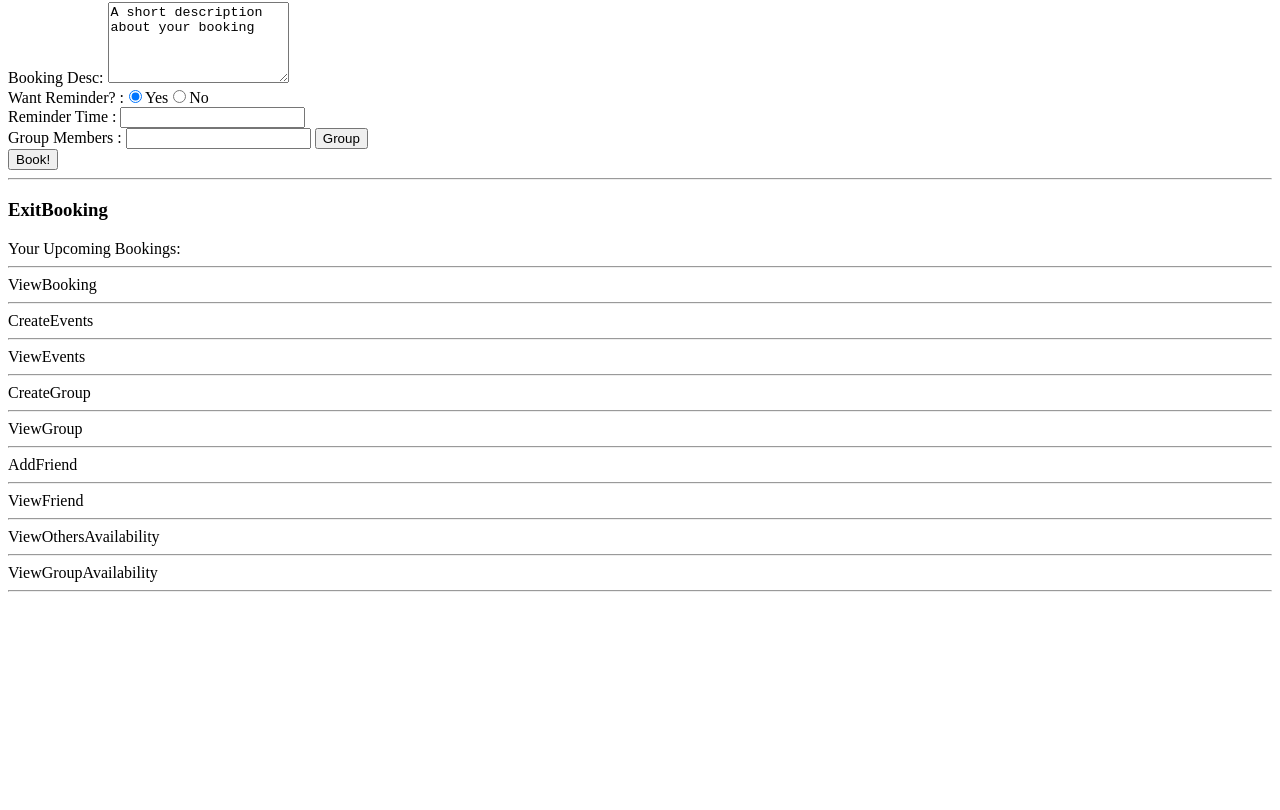
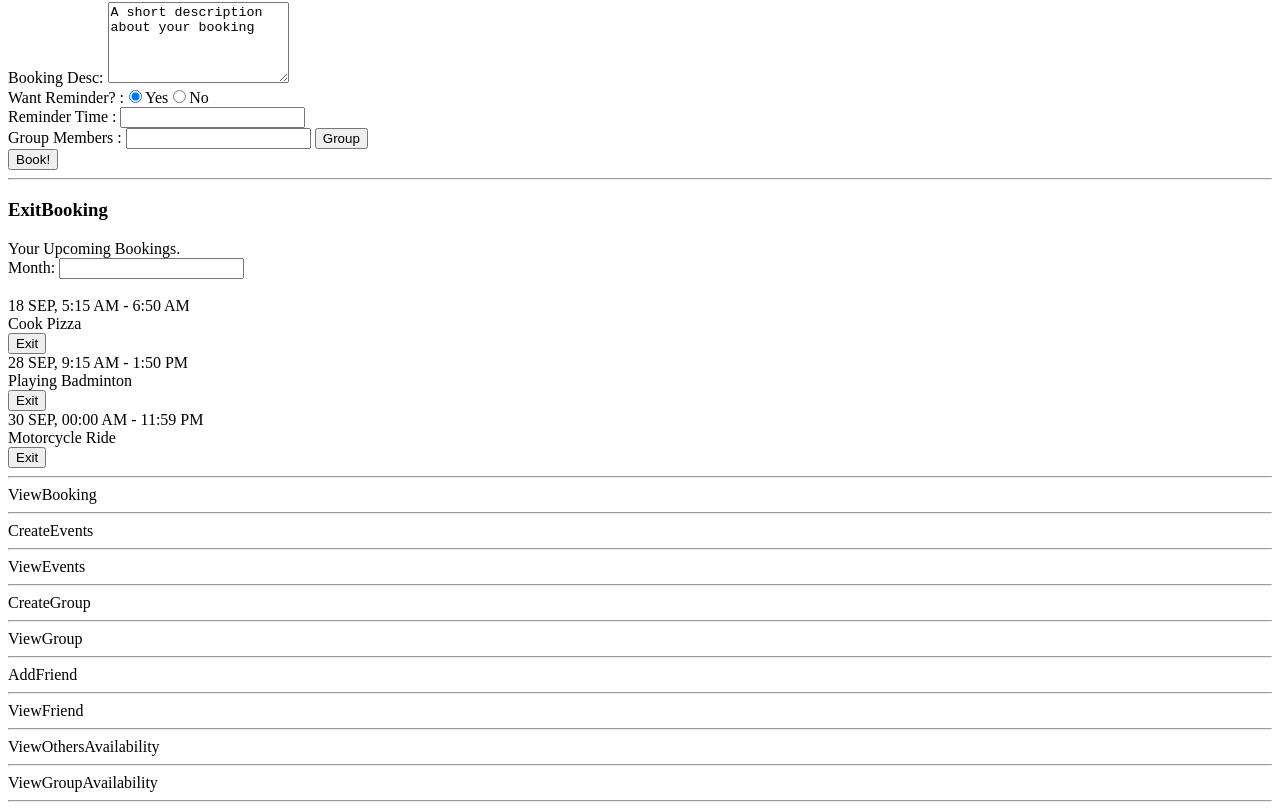
Before and after one commit to armostheus/booked, a React (Create React App) app: page / in a window 1280 px wide. Shown: the part 1065-1875 px from the top of the page. Before the commit the page ends 1665 px from the top, so only its background shows below. Built offline with nearby package versions, Linux system fonts and the light colour scheme.

Commit message:
Added exit and view props

```diff
--- /dev/null
+++ b/src/components/body/list/ExitBookingList.js
@@ -0,0 +1,24 @@
+import React from 'react'
+
+const ExitBookingList = (props) => {
+    let month = ['JAN', 'FEB', 'MAR', 'APR', 'MAY', 'JUN', 'JUL', 'AUG', 'SEP', 'OCT', 'NOV', 'DEC'];
+
+    const exitBooking = () => props.exit(props.data);
+    const displayView = () => props.view(props.data);
+
+    return(
+        <React.Fragment>
+            <div onClick={displayView}>
+                <div>
+                    {props.data.date.getDate()} {month[props.data.date.getMonth()]}, {props.data.startTime} - {props.data.endTime}
+                </div>
+                <div>
+                    {props.data.bookingTitle}
+                </div>
+            </div>
+                <button onClick={exitBooking}>Exit</button>
+        </React.Fragment>
+    )
+}
+
+export default ExitBookingList;
--- a/src/components/body/update-booking/ExitBooking.js
+++ b/src/components/body/update-booking/ExitBooking.js
@@ -1,14 +1,41 @@
 import React from 'react'
+import DatePicker from 'react-datepicker'
+
+import ExitBookingList from '../list/ExitBookingList';
+import { UpcomingBookingList } from '../../../mock-data/UpcomingBookingList'
 
 class ExitBooking extends React.Component{
+    constructor(props){
+        super(props);
+        this.state = {data : UpcomingBookingList}
+        this.openDetailedView = this.openDetailedView.bind(this);
+        this.exitBooking = this.exitBooking.bind(this);
+    }
 
+    openDetailedView(data){
+        console.log(data);
+    }
+
+    exitBooking(data){
+        console.log(data);
+    }
 
     render(){
         return(
             <div>
                 <h3>ExitBooking</h3>
-                Your Upcoming Bookings:
-
+                Your Upcoming Bookings.<br/>
+                Month: <DatePicker
+                            dateFormat="MM/yyyy"
+                            showMonthYearPicker
+                        />
+                <br />
+                <br />
+                {
+                    this.state.data.map(dat =>
+                        <ExitBookingList key={dat.desc} data={dat} view={this.openDetailedView} exit={this.exitBooking}/>
+                    )
+                }
             </div>
         )
     }
```
